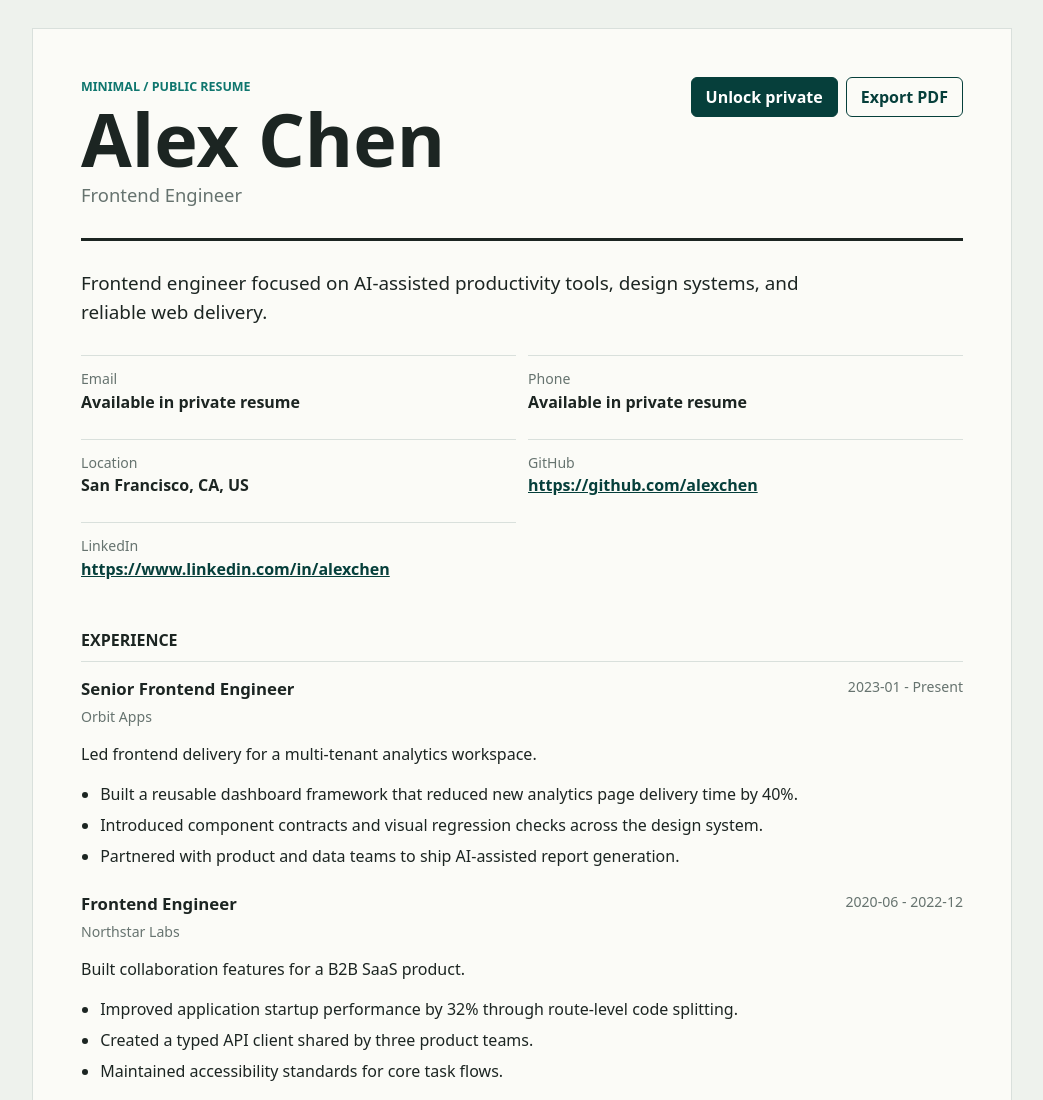
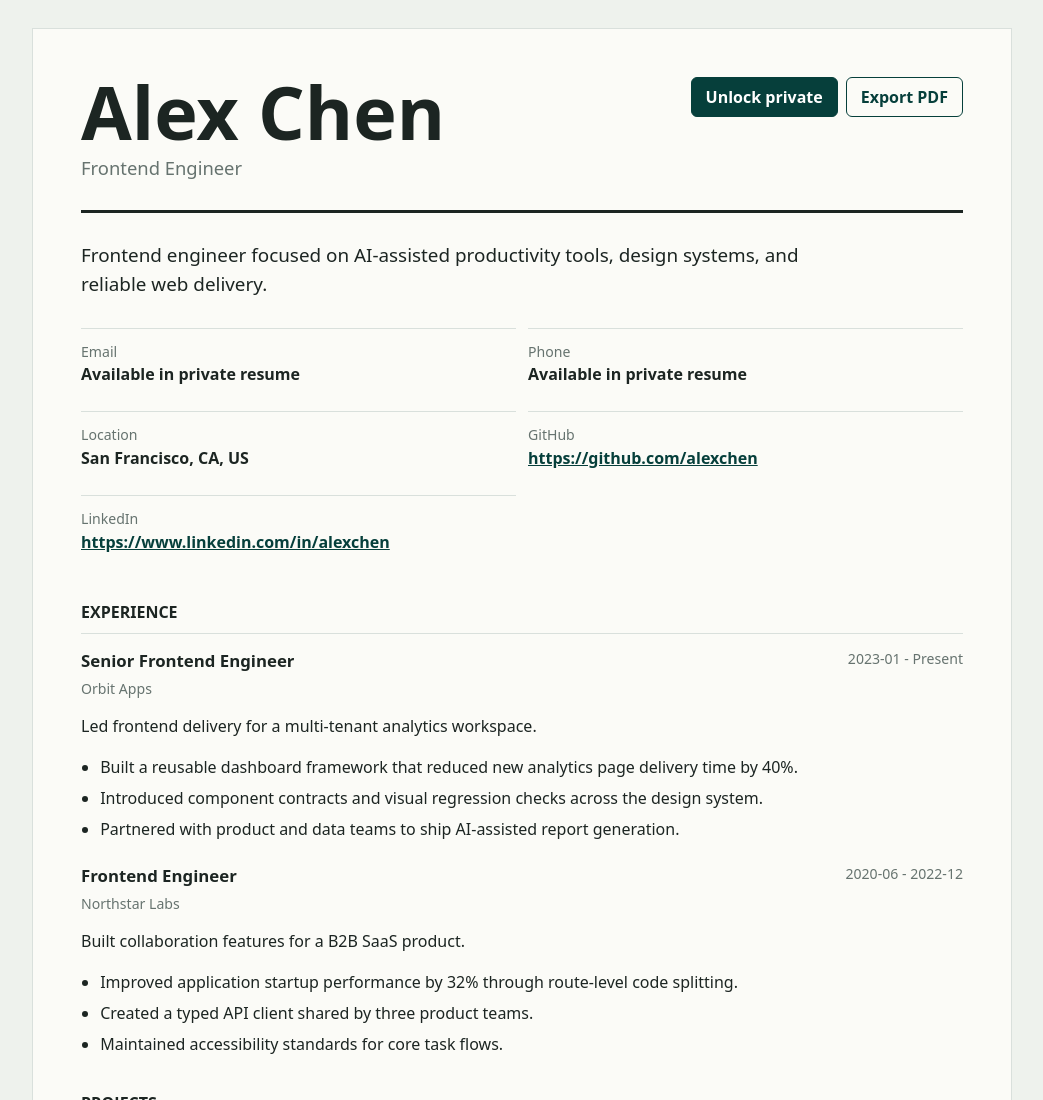
Before and after one commit to lord97j/ai-resume-publisher, a plain HTML site: page index.html in a window 1280 px wide. Shown: the top 1100 px of the page, without its empty margins (118-1161 px from the left). Drawn offline with Linux system fonts and the light colour scheme.

Commit message:
Deploying to gh-pages from @ lord97j/ai-resume-publisher@6fba0d4d4167cf63c2f8100c3a5809879b3216c3 🚀

```diff
--- a/index.html
+++ b/index.html
@@ -11,7 +11,6 @@
   <main class="page">
     <header class="resume-header">
       <div>
-        <p class="eyebrow">Minimal / Public resume</p>
         <h1>Alex Chen</h1>
         <p class="role">Frontend Engineer</p>
       </div>
```
Also changed, not shown: 1 other file.
